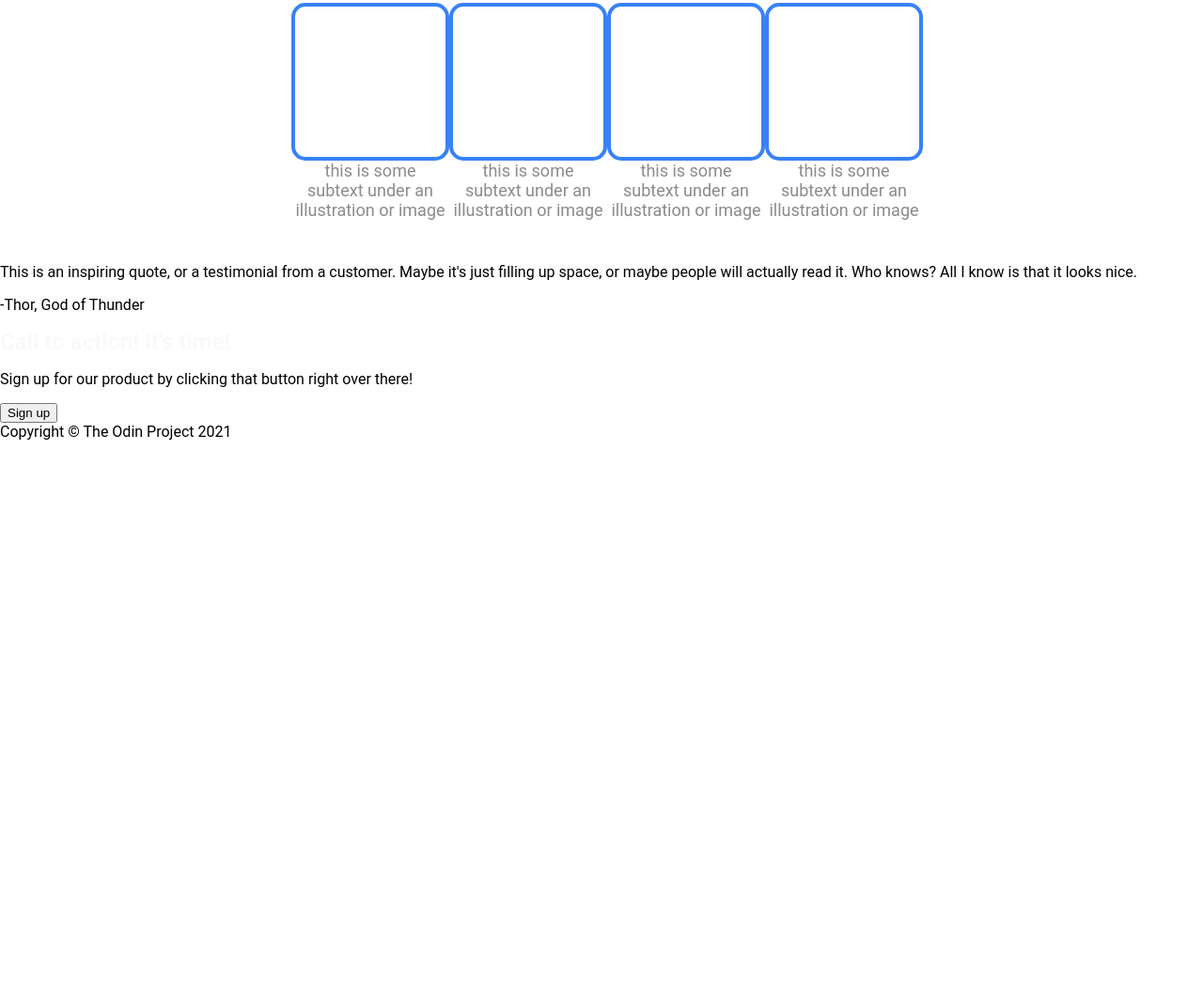
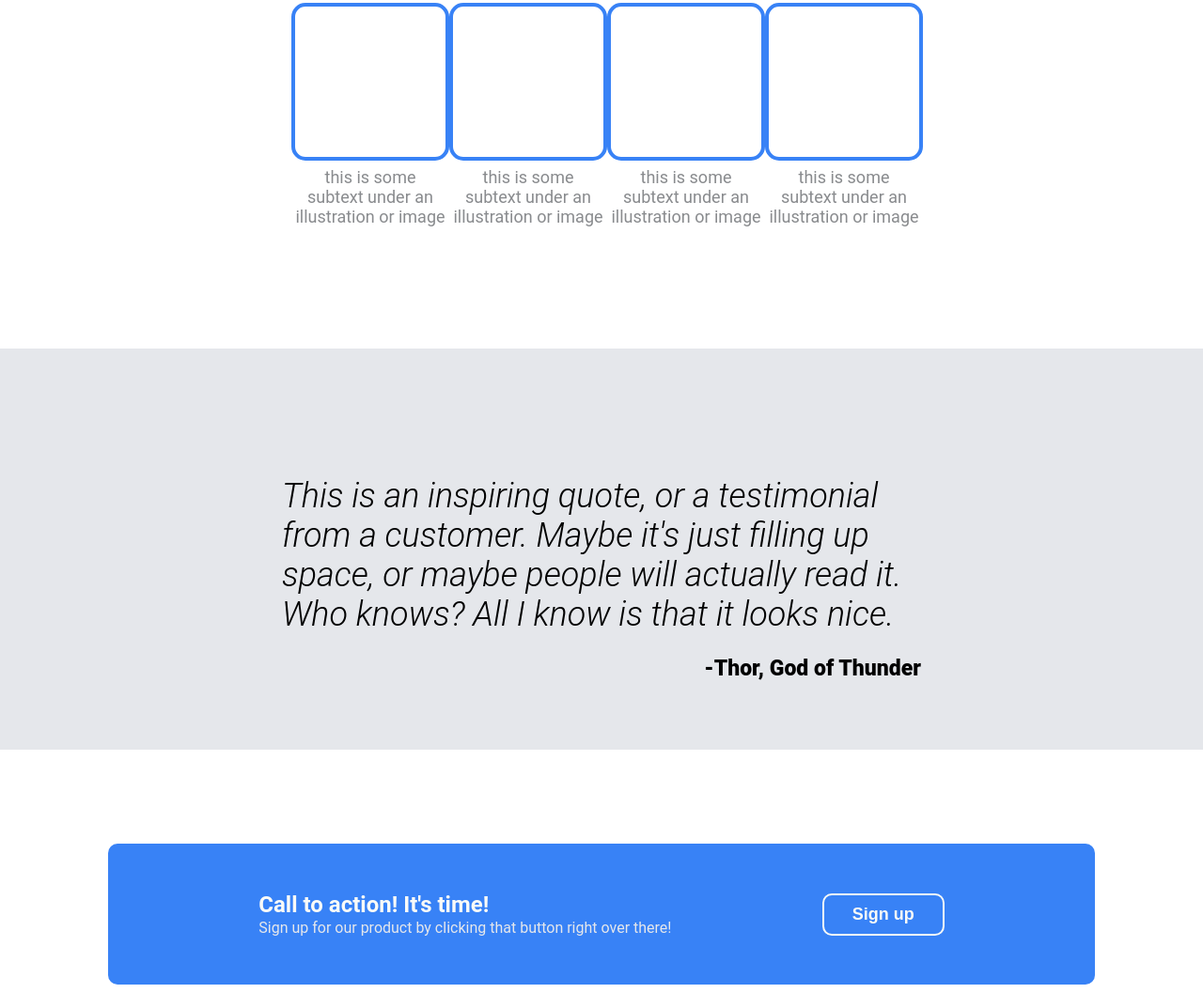
Before and after one commit to RicherDuong/landing-page, a plain HTML site: page index.html in a window 1280 px wide. Shown: the part 683-1740 px from the top of the page at 94% size. Before the commit the page ends 1152 px from the top, so only its background shows below. Drawn offline with Linux system fonts and the light colour scheme.

Commit message:
Complete styling landing-page

```diff
--- a/index.html
+++ b/index.html
@@ -64,7 +64,8 @@
     </div>
 
     <!--Quote-->
-    <div class="section-2">
+    <div class="quote-section">
+      <div class="quote-container">
         <p class="quote">
           This is an inspiring quote, or a testimonial from a customer. Maybe it's just filling up space, or maybe people will actually read it. Who knows? All I know is that it looks nice.
         </p>
@@ -72,22 +73,28 @@
           -Thor, God of Thunder
         </p>
       </div>
+    </div>
 
     <!--Call to action-->
     <div class="section-3">
+      <div class="blue-background-container">
+        <div>
           <h1 class="call-to-action-title">
             Call to action! It's time!
           </h1>
           <p class="call-to-action-subtext">
             Sign up for our product by clicking that button right over there!
           </p>
+        </div>
         <button class="sign-up-inverted">
           Sign up
         </button>
       </div>
+    </div>
 
+    <!--Footer-->
     <div class="footer">
-      Copyright &#169; The Odin Project 2021
+      Copyright&nbsp; &#169; &nbsp;The Odin Project 2021
     </div>
   </body>
 </html>
--- a/styles.css
+++ b/styles.css
@@ -82,6 +82,7 @@ h1 {
 /* Some Random Information */
 .section-1 {
   background-color: #ffffff;
+  margin-bottom: 100px;
 }
 
 .information-header {
@@ -114,6 +115,7 @@ h1 {
   border-style: solid;
   border-radius: 15px;
   border-width: 4px;
+  margin-bottom: 7px;
 }
 
 .text {
@@ -122,3 +124,75 @@ h1 {
   text-align: center;
   font-size: 18px;
 }
+
+/* Quote Section */
+.quote-section {
+  background-color: #E5E7EB;
+}
+
+.quote-container {
+  display: flex;
+  align-items: center;
+  padding: 100px 300px 50px 300px;
+  flex-direction: column;
+}
+
+.quote {
+  font-size: 36px;
+  font-weight: 300;
+  font-style:italic;
+  margin-bottom: 0px;
+}
+
+.quotee {
+  align-self: end;
+  font-size: 23px;
+  font-weight: 900;
+}
+
+/* Call To Action */
+.section-3 {
+  display: flex;
+  justify-content: center;
+  align-items: center;
+}
+
+.blue-background-container {
+  display: flex;
+  justify-content: space-evenly;
+  align-items: center;
+  background-color: #3882F6;
+  width: 1050px;
+  height: 150px;
+  margin: 100px;
+  border-radius: 10px;
+}
+
+.call-to-action-title {
+  margin-bottom: -15px;
+}
+
+.call-to-action-subtext {
+  color: #E5E7EB;
+}
+
+.sign-up-inverted {
+  background-color: #3882F6;
+  color: #F9FAF8;
+  border-color: #F9FAF8;
+  border-style: solid;
+  border-radius: 10px;
+  padding: 10px 30px;
+  font-weight: bold;
+  font-size: 18px;
+}
+
+/* Footer */
+.footer {
+  display: flex;
+  background-color: #1F2937;
+  align-items: center;
+  justify-content: center;
+  color: #F9FAF8;
+  padding: 40px;
+}
```
Lines whose indentation alone changed are shown as unchanged.
